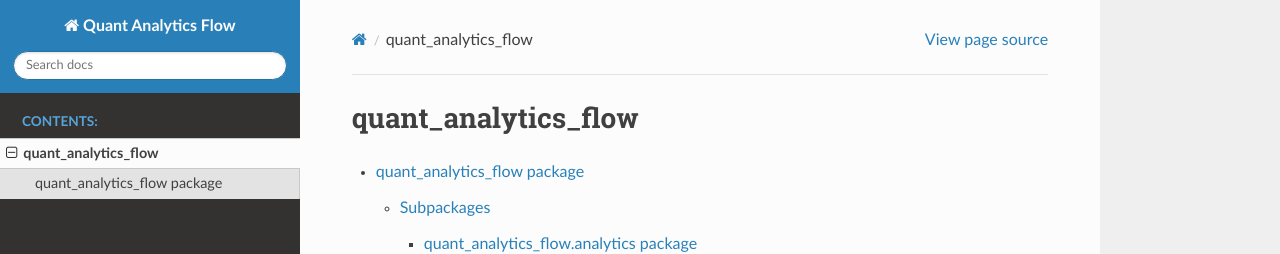
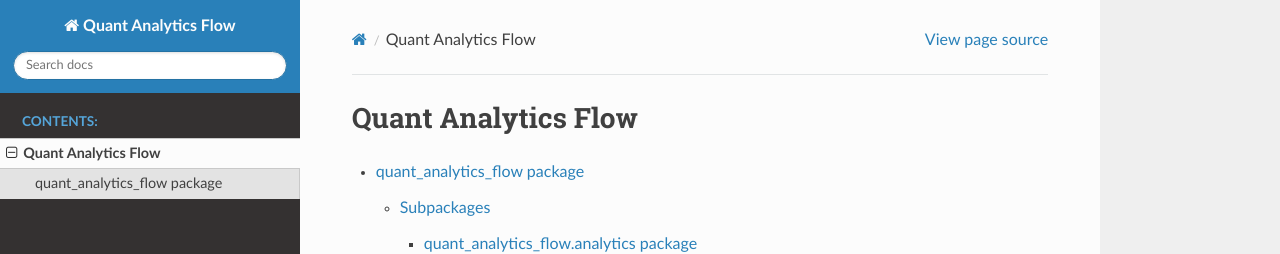
Before and after one commit to QuantAnalyticsTorch/quant_analytics_flow, a Sphinx documentation site: the page built from docs/source/modules.rst, in a window 1280 px wide. Shown: the top 254 px of the page. Built offline with Sphinx 7.4.7 and the Read the Docs theme 2.0.0, drawn with Linux system fonts in a browser that asks for light colours.

```diff
--- a/docs/source/modules.rst
+++ b/docs/source/modules.rst
@@ -1,4 +1,4 @@
-quant_analytics_flow
+Quant Analytics Flow
 ====================
 
 .. toctree::
```
